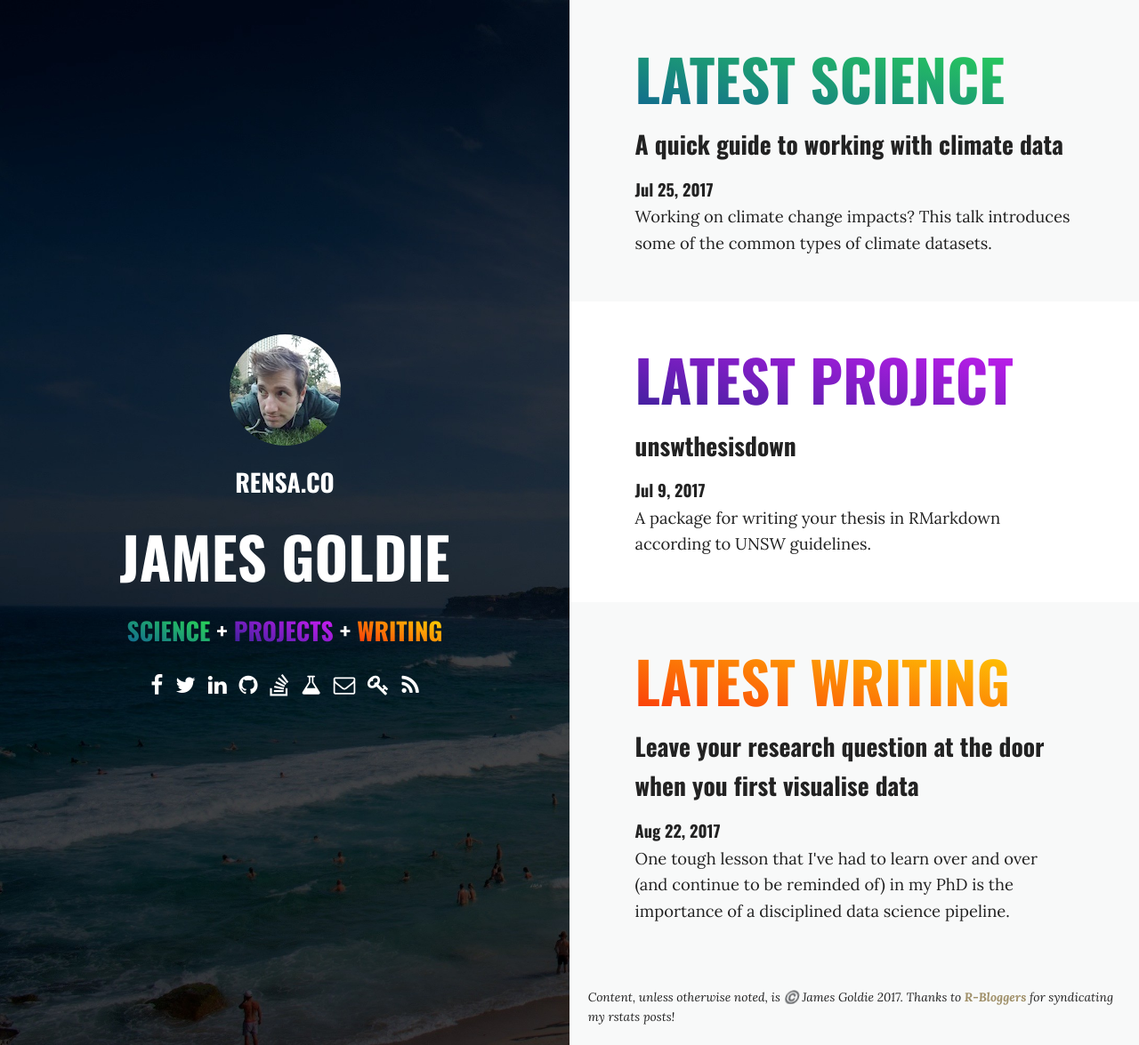
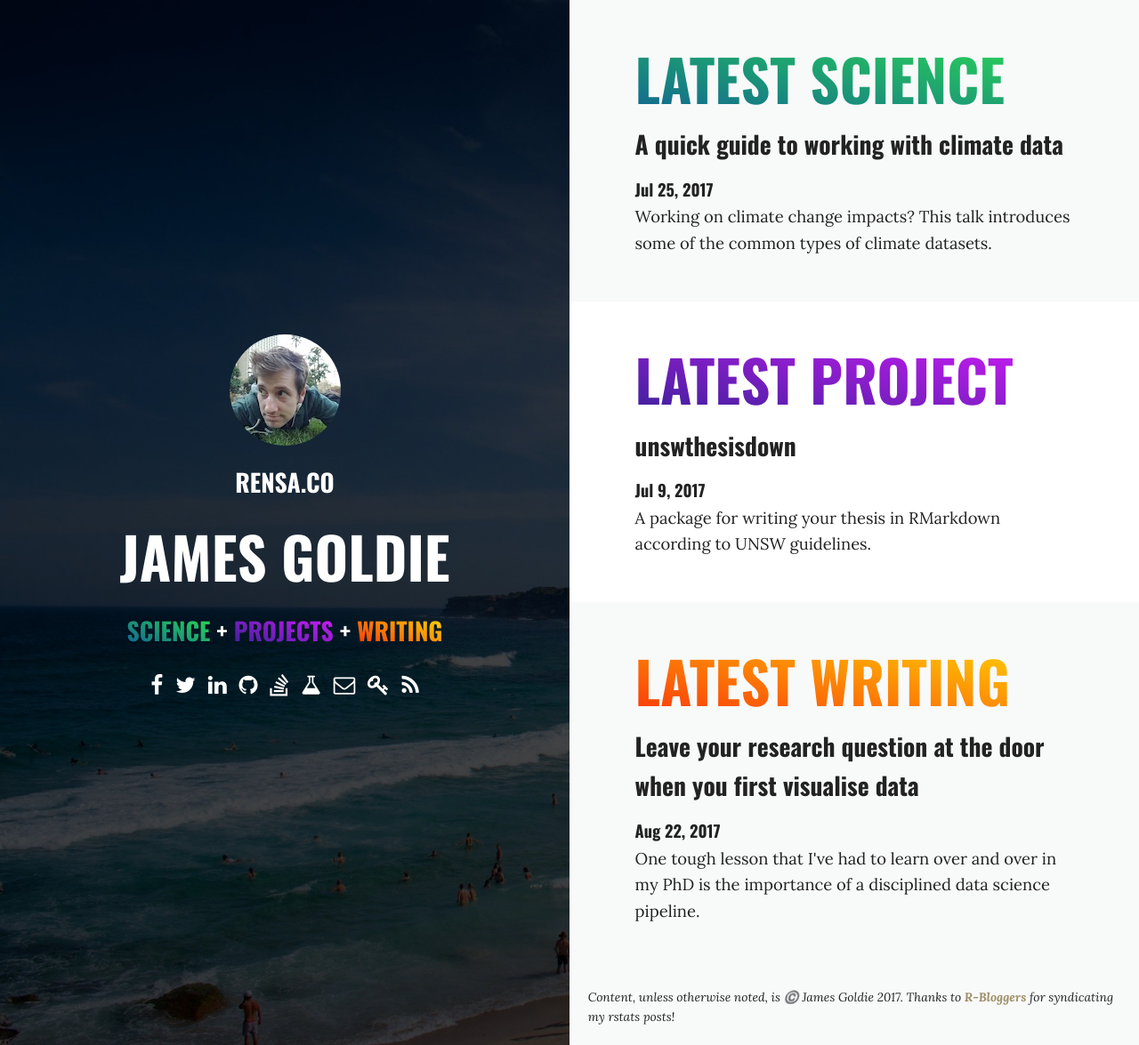
Before and after one commit to rensa/rensa.github.io, a Jekyll site: the page built from index.html, in a window 1280 px wide and 1175 px high. Shown: the whole window at 89% size. Built offline with Jekyll 4.4.1, drawn with Linux system fonts in a browser that asks for light colours; nearby versions of some CDN libraries.

Commit message:
Post tweaks

```diff
--- a/_posts/writing/2017-08-22-viz-data-without-research-question.md
+++ b/_posts/writing/2017-08-22-viz-data-without-research-question.md
@@ -8,11 +8,11 @@
 image: 2017-08-22-viz-data-without-research-question.jpg
 alt: Leave your research question at the door when you first visualise data
 project-date: Aug 2017
-description: One tough lesson that I've had to learn over and over (and continue to be reminded of) in my PhD is the importance of a disciplined data science pipeline.
+description: One tough lesson that I've had to learn over and over in my PhD is the importance of a disciplined data science pipeline.
 ---
-The Hadley view of such a pipeline [looks like this](http://r4ds.had.co.nz/introduction.html):
+The Hadley view of data science [looks like this](http://r4ds.had.co.nz/introduction.html):
 
-![Hadley data science pipeline: import, tidy, (transform, visualise, model), communicate](http://r4ds.had.co.nz/diagrams/data-science.png)
+[![Hadley data science pipeline: import, tidy, (transform, visualise, model), communicate](http://r4ds.had.co.nz/diagrams/data-science.png)](http://r4ds.had.co.nz/introduction.html)
 
 The approach I took in my honours and for like half of my PhD was more like:
 
```
